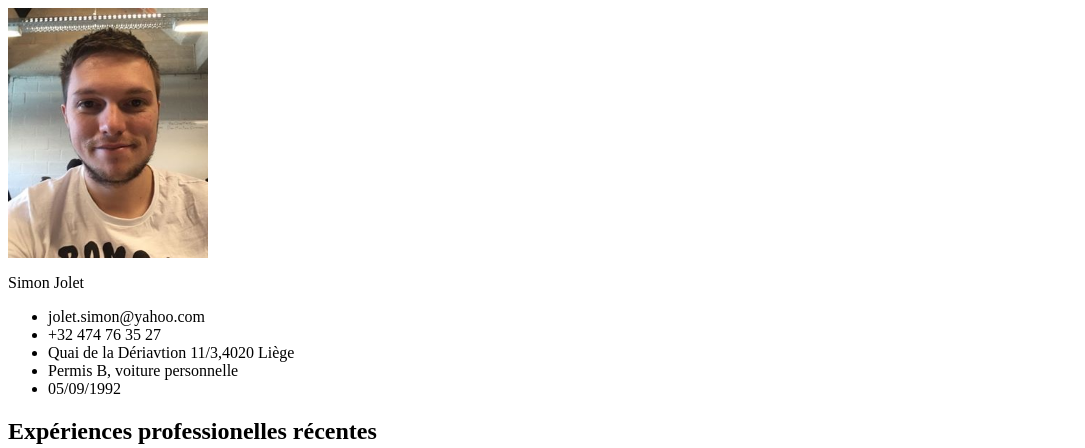
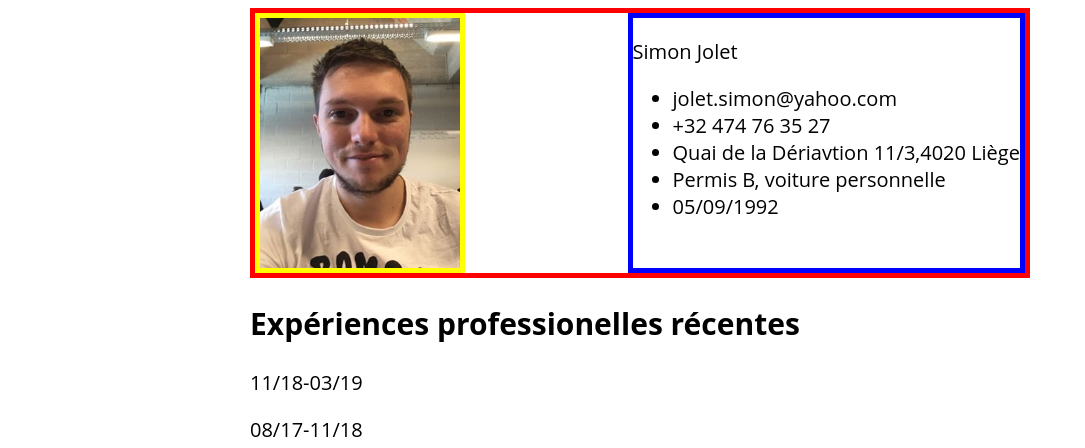
Before and after one commit to SImonJolet/Mon-CV, a plain HTML site: page index.html in a window 1280 px wide. Shown: the top 448 px of the page, without its empty margins (0-1085 px from the left). Drawn offline with Linux system fonts and the light colour scheme.

Commit message:
display haut

```diff
--- a/style.css
+++ b/style.css
@@ -1,4 +1,19 @@
-*
+.page{
+  width: 780px;
+  margin:auto;
+  font-size: 15pt;
+  font-family: 'Open Sans', sans-serif;
+}
+.infophoto{
+  display: flex;
+  flex-direction: row;
+  flex-wrap: wrap;
+  justify-content: space-between;
+  border: 5px solid red;
+}
 .photo{
-
+  border: 5px solid yellow;
 }
+.info{
+  border: 5px solid blue;
+}
```
